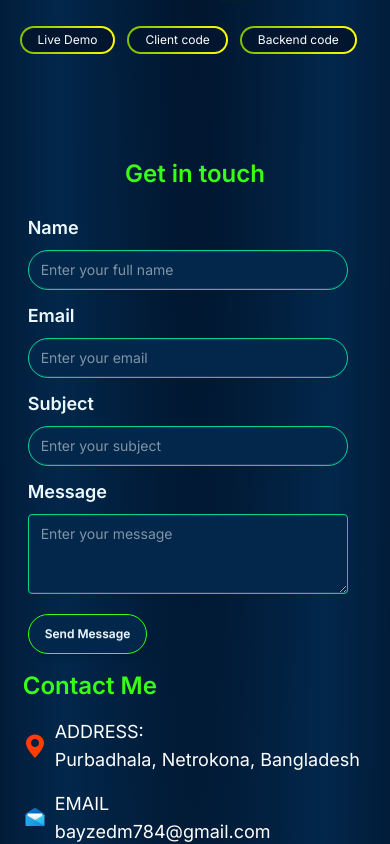
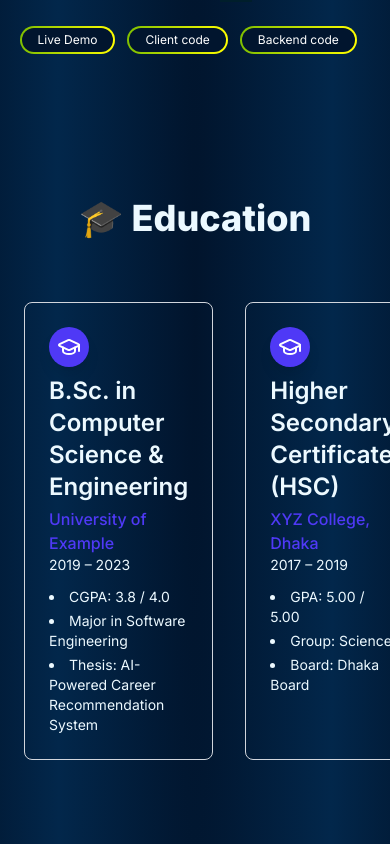
Before and after one commit to bayzedahmedandthe/My_Portfolio, a React (Vite) app: page / in a window 390 px wide. Shown: the part 5064-5908 px from the top of the page. Built offline with nearby package versions, Linux system fonts and the light colour scheme.

Commit message:
Update education section

```diff
--- a/src/Components/Education.jsx
+++ b/src/Components/Education.jsx
@@ -1,6 +1,6 @@
-
 import { GraduationCap } from "lucide-react";
 import { motion } from "framer-motion";
+
 const Education = () => {
   const educationData = [
     {
@@ -24,14 +24,12 @@ const educationData = [
       ],
     },
   ];
+
   return (
-        <div>
- <section className=" py-20 px-6 md:px-20">
-      <h2 className="text-4xl font-extrabold text-center text-gray-900 mb-16">
-        🎓 Education
-      </h2>
+    <section className="py-20 px-6 md:px-20">
+      <h2 className="text-4xl font-extrabold text-center mb-16">🎓 Education</h2>
 
-      <div className="relative max-w-4xl mx-auto before:absolute before:left-8 before:top-0 before:bottom-0 before:w-1 before:bg-indigo-500">
+      <div className="max-w-6xl mx-auto flex gap-8">
         {educationData.map((edu, idx) => (
           <motion.div
             key={idx}
@@ -39,15 +37,16 @@ const educationData = [
             whileInView={{ opacity: 1, x: 0 }}
             viewport={{ once: true }}
             transition={{ duration: 0.6, delay: idx * 0.3 }}
-            className="relative pl-20 mb-16"
+            className="flex-1 border border-gray-300 rounded-lg p-6 relative"
           >
-            <div className="absolute left-0 top-2 w-10 h-10 rounded-full bg-indigo-600 flex items-center justify-center text-white shadow-lg">
+            <div className="absolute left-6 top-6 w-10 h-10 rounded-full bg-indigo-600 flex items-center justify-center text-white shadow-lg">
               <GraduationCap className="w-6 h-6" />
             </div>
-            <h3 className="text-2xl font-semibold ">{edu.title}</h3>
+
+            <h3 className="text-2xl font-semibold mt-12">{edu.title}</h3>
             <p className="mt-1 text-indigo-600 font-medium">{edu.institution}</p>
-            <p className="text-sm ">{edu.period}</p>
-            <ul className="mt-3 list-disc list-inside  space-y-1 text-sm">
+            <p className="text-sm">{edu.period}</p>
+            <ul className="mt-3 list-disc list-inside space-y-1 text-sm">
               {edu.details.map((point, i) => (
                 <li key={i}>{point}</li>
               ))}
@@ -56,7 +55,6 @@ const educationData = [
         ))}
       </div>
     </section>
-        </div>
   );
 };
 
--- a/src/Pages/HomePage.jsx
+++ b/src/Pages/HomePage.jsx
@@ -2,7 +2,7 @@
 import AboutMe from "../Components/AboutMe";
 import Banner from "../Components/Banner";
 import Contact from "../Components/Contact";
-// import Education from "../Components/Education";
+import Education from "../Components/Education";
 import Navbar from "../Components/Navbar";
 import Projects from "../Components/Projects";
 import Skills from "../Components/Skills";
@@ -20,7 +20,7 @@ const HomePage = () => {
                 <AboutMe></AboutMe>
                 <Skills></Skills>
                 <Projects></Projects>
-                {/* <Education></Education> */}
+                <Education></Education>
                 <Contact></Contact>
             </div>
         </div>
```
Lines whose indentation alone changed are shown as unchanged.
